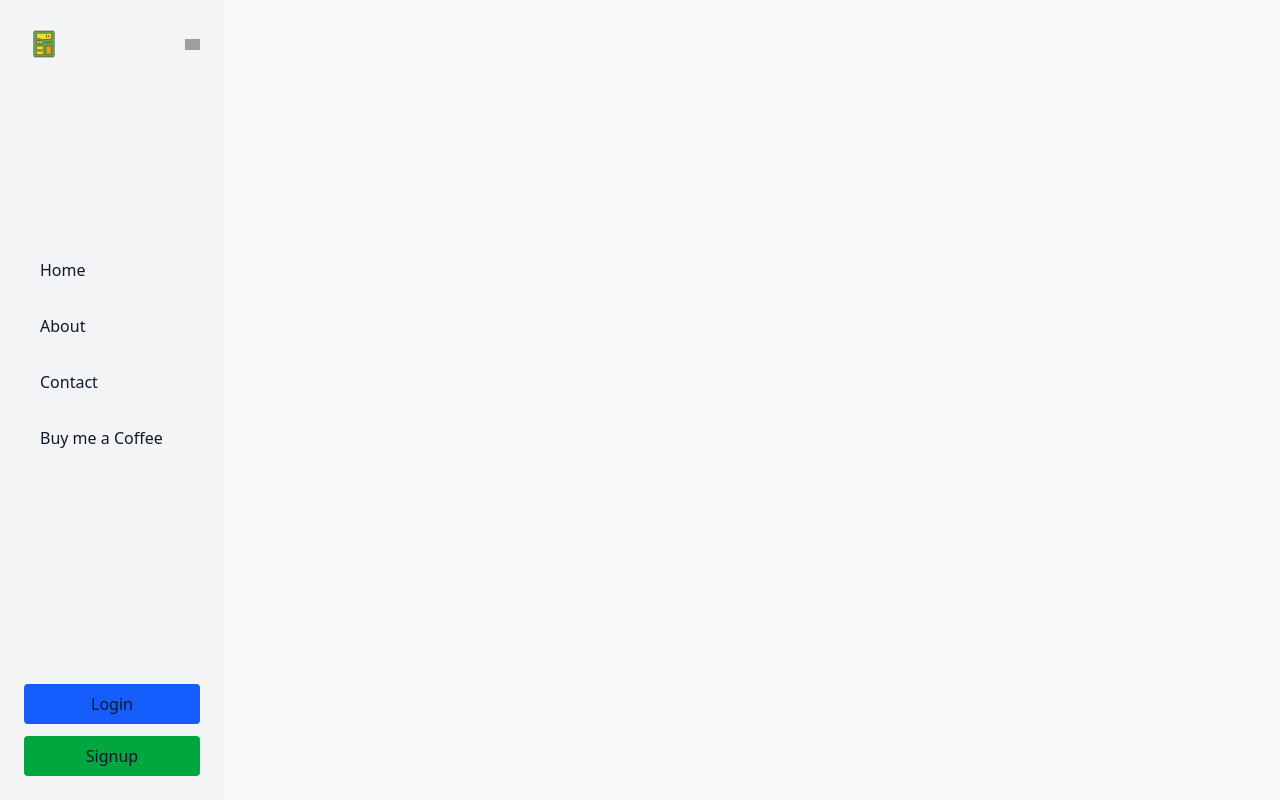
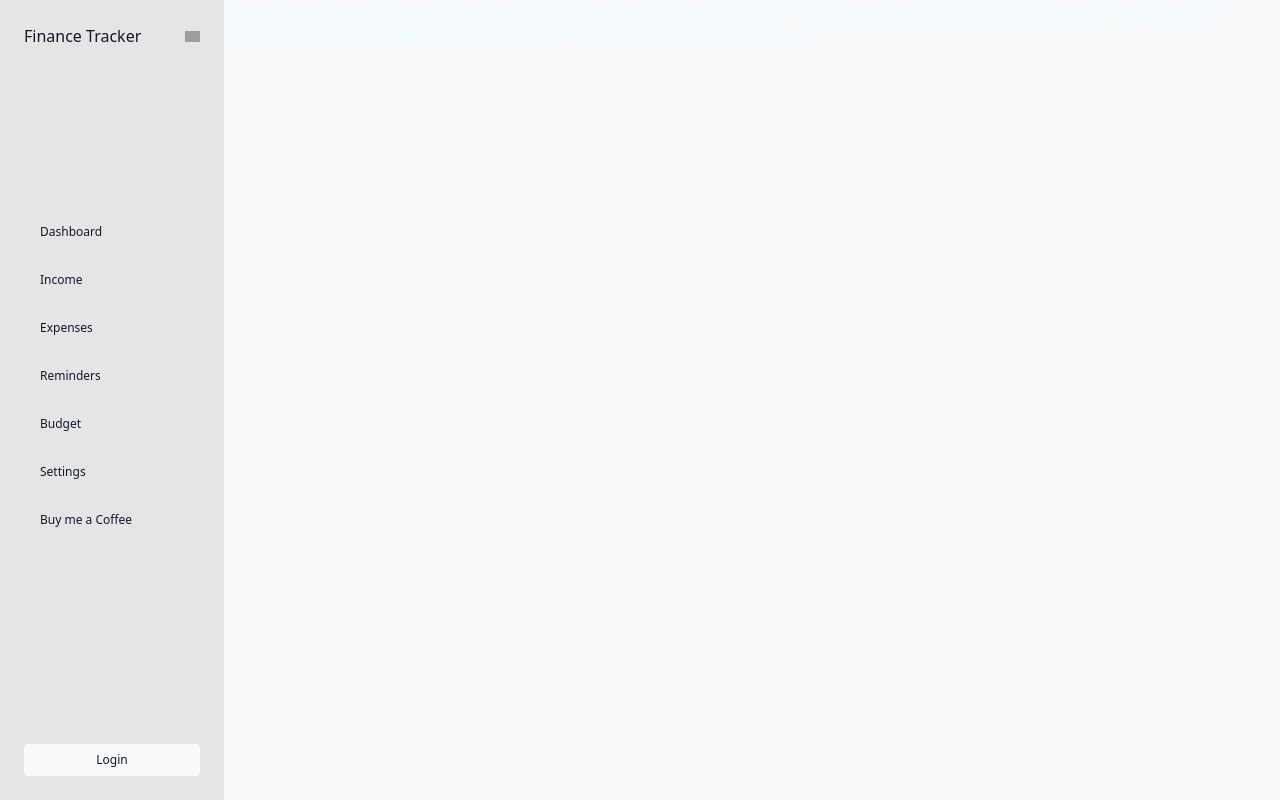
Before and after one commit to aaryanboy/ExpensesTracker, a Next.js app in the folder my-app/: page / in a window 1280 px wide. Built offline with nearby package versions, Linux system fonts and the light colour scheme; grey boxes are pictures that could not be loaded.

Commit message:
god take me away i need sleep. i need rest. its 11 pm and im dying fuck the code good night

```diff
--- a/my-app/src/app/(auth)/login/page.jsx
+++ b/my-app/src/app/(auth)/login/page.jsx
@@ -4,10 +4,14 @@
 import Link from "next/link";
 import axios from "axios";
 import { useState } from "react";
+import { useTheme } from "@/app/(theme)/ThemeContext";
 
 
 
 export default function Login() {
+
+  const { theme } = useTheme();
+
 
     const [email,setEmail]=useState("");
     const [password,setPassword]=useState("");
@@ -41,8 +45,8 @@ export default function Login() {
 
 
   return (
-    <div className="flex items-center justify-center min-h-screen bg-gray-100">
-      <div className="bg-white p-8 rounded-lg shadow-md w-full max-w-md">
+    <div className={`flex items-center justify-center min-h-screen ${theme.background}`}>
+      <div className={`${theme.card} p-8 rounded-lg shadow-md w-full max-w-md ${theme.text}`}>
         <h1 className="text-2xl font-bold mb-6 text-center">Login</h1>
 
         <form onSubmit={handleSubmit} className="space-y-4">
@@ -69,11 +73,11 @@ export default function Login() {
           <div className="flex items-center justify-between mt-6">
             <button
               type="submit"
-              className="bg-blue-500 text-white px-4 py-2 rounded hover:bg-blue-600 transition"
+              className={`${theme.button}  px-4 py-2 rounded ${theme.buttonHover} ${theme.textHover} transition`}
             >
               Login
             </button>
-            <Link href="/register" className="text-blue-500 hover:underline">
+            <Link href="/register" className={`${theme.link} hover:underline`}>
               or register here
             </Link>
           </div>
--- a/my-app/src/app/(auth)/register/page.jsx
+++ b/my-app/src/app/(auth)/register/page.jsx
@@ -1,112 +1,107 @@
-"use client"
+"use client";
 
 import axios from "axios";
 import Link from "next/link";
 import { useState } from "react";
-
+import { useTheme } from "@/app/(theme)/ThemeContext";
 
 export default function Register() {
+  const { theme } = useTheme();
 
-    const [name,setName]=useState("");
-    const [email,setEmail]=useState("");
-    const [password,setPassword]=useState("");
-    const [confirmPassword,setConfirmPassword]=useState("");
+  const [name, setName] = useState("");
+  const [email, setEmail] = useState("");
+  const [password, setPassword] = useState("");
+  const [confirmPassword, setConfirmPassword] = useState("");
 
-    const handleSubmit= async (e)=>{
-        e.preventDefault()
+  const handleSubmit = async (e) => {
+    e.preventDefault();
     console.log({ name, email, password });
 
     try {
-          const response = await axios.post('/api/register', {
+      const response = await axios.post("/api/register", {
         name,
         email,
         password,
-            confirmPassword
+        confirmPassword,
       });
       console.log("Registration successful:", response.data);
     } catch (error) {
       if (error.response) {
-            // Server responded with a status code outside 2xx
         console.log("Server responded with error:", error.response.data);
       } else if (error.request) {
-            // Request was made but no response received
         console.log("No response received:", error.request);
       } else {
-            // Something else caused the error
         console.log("Error setting up request:", error.message);
       }
     }
-
-
-    }
+  };
 
   return (
-    <div className="flex items-center justify-center min-h-screen bg-gray-100">
-      <div className="bg-white p-8 rounded-lg shadow-md w-full max-w-md">
+    <div className={`flex items-center justify-center min-h-screen ${theme.background}`}>
+      <div className={`${theme.card} p-8 rounded-lg shadow-md w-full max-w-md ${theme.text}`}>
         <h1 className="text-2xl font-bold mb-6 text-center">Register</h1>
 
         <form onSubmit={handleSubmit} className="space-y-4">
-
-
           <div>
-            <label htmlFor="name" className="block mb-1 font-medium">Name</label>
+            <label htmlFor="name" className="block mb-1 font-medium">
+              Name
+            </label>
             <input
               type="text"
               name="name"
-              onChange={(e)=>setName(e.target.value)}
+              onChange={(e) => setName(e.target.value)}
               className="w-full border border-gray-300 rounded px-3 py-2 focus:outline-none focus:ring-2 focus:ring-blue-500"
             />
+          </div>
 
-          </div>
           <div>
-            <label htmlFor="email" className="block mb-1 font-medium">Email</label>
+            <label htmlFor="email" className="block mb-1 font-medium">
+              Email
+            </label>
             <input
               type="text"
               name="email"
-              onChange={(e)=>setEmail(e.target.value)}
+              onChange={(e) => setEmail(e.target.value)}
               className="w-full border border-gray-300 rounded px-3 py-2 focus:outline-none focus:ring-2 focus:ring-blue-500"
             />
-
           </div>
 
           <div>
-            <label htmlFor="password" className="block mb-1 font-medium">Password</label>
+            <label htmlFor="password" className="block mb-1 font-medium">
+              Password
+            </label>
             <input
               type="password"
               name="password"
-              onChange={(e)=>setPassword(e.target.value)}
+              onChange={(e) => setPassword(e.target.value)}
               className="w-full border border-gray-300 rounded px-3 py-2 focus:outline-none focus:ring-2 focus:ring-blue-500"
             />
-
           </div>
 
           <div>
-            <label htmlFor="confirmPassword" className="block mb-1 font-medium">Confirm Password</label>
+            <label htmlFor="confirmPassword" className="block mb-1 font-medium">
+              Confirm Password
+            </label>
             <input
               type="password"
               name="confirmPassword"
-              onChange={(e)=>setConfirmPassword(e.target.value)}
+              onChange={(e) => setConfirmPassword(e.target.value)}
               className="w-full border border-gray-300 rounded px-3 py-2 focus:outline-none focus:ring-2 focus:ring-blue-500"
             />
-
           </div>
 
           <div className="flex items-center justify-between mt-6">
             <button
               type="submit"
-              className="bg-blue-500 text-white px-4 py-2 rounded hover:bg-blue-600 focus:outline-none focus:ring-2 focus:ring-blue-500"
+              className={`${theme.button} px-4 py-2 rounded ${theme.buttonHover} ${theme.textHover} transition`}
             >
               Register
             </button>
 
-
-
-            <Link href="/login" className="text-blue-500 hover:underline">
+            <Link href="/login" className={`${theme.link} hover:underline`}>
               or login here
             </Link>
           </div>
-
-
         </form>
       </div>
     </div>
--- /dev/null
+++ b/my-app/src/app/(theme)/ThemeWrapper.jsx
@@ -0,0 +1,12 @@
+"use client";
+
+import { useTheme } from "./ThemeContext";
+
+export default function ThemeWrapper({ children }) {
+  const { theme } = useTheme();
+  return (
+    <div className={`${theme.background} min-h-screen`}>
+      {children}
+    </div>
+  );
+}
--- a/my-app/src/app/(theme)/theme.js
+++ b/my-app/src/app/(theme)/theme.js
@@ -2,31 +2,33 @@
 export const lightTheme = {
     background: "bg-gray-50",       // main page background
     navbar: "bg-white",
-    sidebar: "bg-gray-100",
+    sidebar: "bg-neutral-200",
     card: "bg-white",
     modal: "bg-white",
-    button: "bg-blue-500",
-    buttonHover: "hover:bg-gray-200",
+    button: "bg-black text-white",
+    buttonHover: "hover:bg-gray-800",
     buttonActive: "bg-blue-700",
     buttonText: "text-white",
     link: "text-blue-600",
     text: "text-gray-900",
+    textHover: "hover:text-white",
     secondaryText: "text-gray-700",
     border: "border-gray-200",
   };
 
   export const darkTheme = {
-    background: "bg-gray-900",
+    background: "bg-black",
     navbar: "bg-gray-800",
-    sidebar: "bg-gray-800",
-    card: "bg-gray-800",
+    sidebar: "bg-neutral-900",
+    card: "bg-neutral-900",
     modal: "bg-gray-800",
-    button: "bg-blue-600",
-    buttonHover: "hover:bg-black",
+    button: "bg-white text-black",
+    buttonHover: "hover:bg-neutral-200 hover:text-black",
     buttonActive: "bg-blue-400",
     buttonText: "text-white",
     link: "text-blue-400",
     text: "text-white",
+    textHover: "",
     secondaryText: "text-gray-300",
     border: "border-gray-600",
   };
--- a/my-app/src/app/layout.jsx
+++ b/my-app/src/app/layout.jsx
@@ -1,13 +1,19 @@
-// layout.jsx
 import "./globals.css";
 import { ThemeProvider } from "./(theme)/ThemeContext";
+import SideBar from "@/components/SideBar";
+import ThemeWrapper from "./(theme)/ThemeWrapper"; // 👈 new client component
 
 export default function RootLayout({ children }) {
   return (
     <html lang="en">
       <body>
         <ThemeProvider>
-          {children}
+          <ThemeWrapper>
+            <div className="flex">
+              <SideBar />
+              <main className="ml-56 flex-1">{children}</main>
+            </div>
+          </ThemeWrapper>
         </ThemeProvider>
       </body>
     </html>
--- a/my-app/src/app/page.jsx
+++ b/my-app/src/app/page.jsx
@@ -1,6 +1,5 @@
 'use client';
 
-import SideBar from "@/components/SideBar";
 import { useTheme } from "./(theme)/ThemeContext";
 
 
@@ -8,40 +7,10 @@ export default function Home() {
 
   const { theme, toggleTheme, isDark } = useTheme();
   return (
-  <div className={`${theme.background}`}>
-
- <SideBar/>
-
-
+  <div className={`text-cyan-50`}>
+Lorem ipsum dolor sit amet consectetur adipisicing elit. Sunt dicta, sit magni voluptatem molestias enim cum saepe id neque odit. Ut placeat, repellendus laudantium tempora rerum saepe obcaecati quae minus!
 
   </div>
 
   );
 }
-
-
-// // page.jsx
-// "use client";
-// import React from "react";
-// import { useTheme } from "./ThemeContext";
-
-// export default function Page() {
-//   const { theme, toggleTheme, isDark } = useTheme();
-
-//   return (
-    // <div className={`${theme.background} ${theme.text} min-h-screen flex flex-col justify-center items-center transition-colors duration-500`}>
-//       <h1 className="text-4xl font-bold mb-6">{isDark ? "Dark Mode" : "Light Mode"}</h1>
-
-//       <button
-//         onClick={toggleTheme}
-//         className={`${theme.primary} px-6 py-3 rounded-lg text-white font-semibold hover:opacity-80 transition`}
-//       >
-//         Toggle Theme
-//       </button>
-
-//       <div className={`${theme.secondary} mt-6 p-4 rounded-md`}>
-//         <p>This box also changes color based on theme.</p>
-//       </div>
-//     </div>
-//   );
-// }
--- a/my-app/src/components/SideBar.jsx
+++ b/my-app/src/components/SideBar.jsx
@@ -10,51 +10,49 @@ import { useTheme } from "@/app/(theme)/ThemeContext";
 const Sidebar = ({ isLoggedIn, handleLogout }) => {
   const { theme } = useTheme();
 
-  const logoUrl = '/logo.svg';
 
   const loggedInLinks = [
     { name: 'Dashboard', path: '/dashboard' },
-    { name: 'income', path: '/transactions' },
-    { name: 'expenses', path: '/budget' },
-    { name: 'reminders', path: '/reports' },
-    { name: 'budget', path: '/settings' },
-    { name: 'settings', path: '/settings' },
-    { name: 'buy me a coffee', path: '/contact' },
+    { name: 'Income', path: '/transactions' },
+    { name: 'Expenses', path: '/budget' },
+    { name: 'Reminders', path: '/reports' },
+    { name: 'Budget', path: '/settings' },
+    { name: 'Settings', path: '/settings' },
+    { name: 'Buy me a Coffee', path: '/contact' },
   ];
 
   const loggedOutLinks = [
     { name: 'Home', path: '/' },
     { name: 'About', path: '/about' },
-    { name: 'Contact', path: '/contact' },
     { name: 'Buy me a Coffee', path: '/contact' },
   ];
 
   return (
-    <div className={`flex flex-col justify-between h-screen w-56 ${theme.sidebar} ${theme.text} p-6`}>
+    <div className={`fixed flex flex-col justify-between h-screen w-56 ${theme.sidebar} ${theme.text} p-6`}>
       {/* Logo */}
       <div className="flex justify-between items-center w-full">
 
-      <img src={logoUrl} alt="Logo" className="w-10" />
+      <div className="title">Finance Tracker</div>
 
       <ThemeDropdown />
 
     </div>
 
       {/* Middle Links */}
-      <div className="flex flex-col space-y-4">
-        {(isLoggedIn ? loggedInLinks : loggedOutLinks).map((link) => (
-          <Link key={link.name} href={link.path} className={`px-4 py-2 rounded ${theme.buttonHover} hover:text-black transition`}>
+      <div className="flex flex-col space-y-4 text-xs">
+        {(isLoggedIn ?  loggedOutLinks: loggedInLinks).map((link) => (
+          <Link key={link.name} href={link.path} className={`px-4 py-2 rounded ${theme.buttonHover} ${theme.textHover} transition`}>
             {link.name}
           </Link>
         ))}
       </div>
 
       {/* Bottom login/logout */}
-      <div className="mt-10 flex flex-col space-y-3">
+      <div className="mt-10 flex flex-col space-y-3 text-xs">
         {isLoggedIn ? (
           <button
             onClick={handleLogout}
-            className="w-full px-4 py-2 bg-blue-600 rounded hover:bg-blue-700 transition"
+            className={`w-full px-4 py-2 ${theme.background} rounded ${theme.buttonHover} ${theme.textHover} transition`}
           >
             Logout
           </button>
@@ -62,16 +60,11 @@ const Sidebar = ({ isLoggedIn, handleLogout }) => {
           <>
             <Link
               href="/login"
-              className="w-full px-4 py-2 bg-blue-600 rounded text-center hover:bg-blue-700 transition"
+              className={`w-full px-4 py-2 ${theme.background} rounded text-center ${theme.buttonHover} ${theme.textHover} transition`}
             >
               Login
             </Link>
-            <Link
-              href="/signup"
-              className="w-full px-4 py-2 bg-green-600 rounded text-center hover:bg-green-700 transition"
-            >
-              Signup
-            </Link>
+
           </>
         )}
       </div>
--- a/my-app/src/components/ThemeDropdown.jsx
+++ b/my-app/src/components/ThemeDropdown.jsx
@@ -43,7 +43,7 @@ const ThemeDropdown = () => {
               width={14}
               height={24}
             />
-            <span className={`${theme.text} text-xs font-medium `}>LigntMode</span>
+            <span className={`${theme.text} text-xs  `}>LigntMode</span>
           </div>
 
           {/* Dark Mode */}
@@ -60,7 +60,7 @@ const ThemeDropdown = () => {
               width={14}
               height={24}
             />
-           <span className={`${theme.text} text-xs font-medium `}>DarkMode</span>
+           <span className={`${theme.text} text-xs  `}>DarkMode</span>
           </div>
         </div>
       )}
```
Lines whose indentation alone changed are shown as unchanged.
